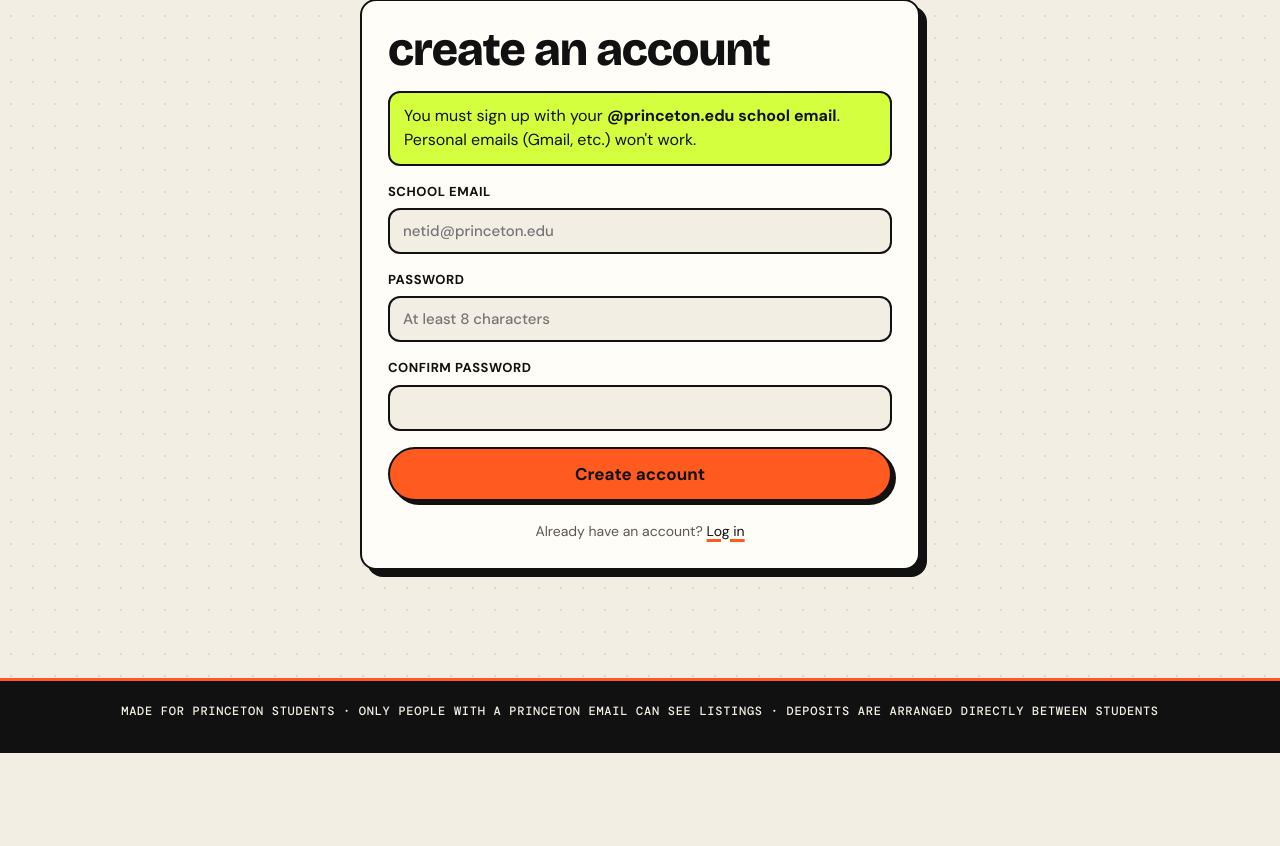
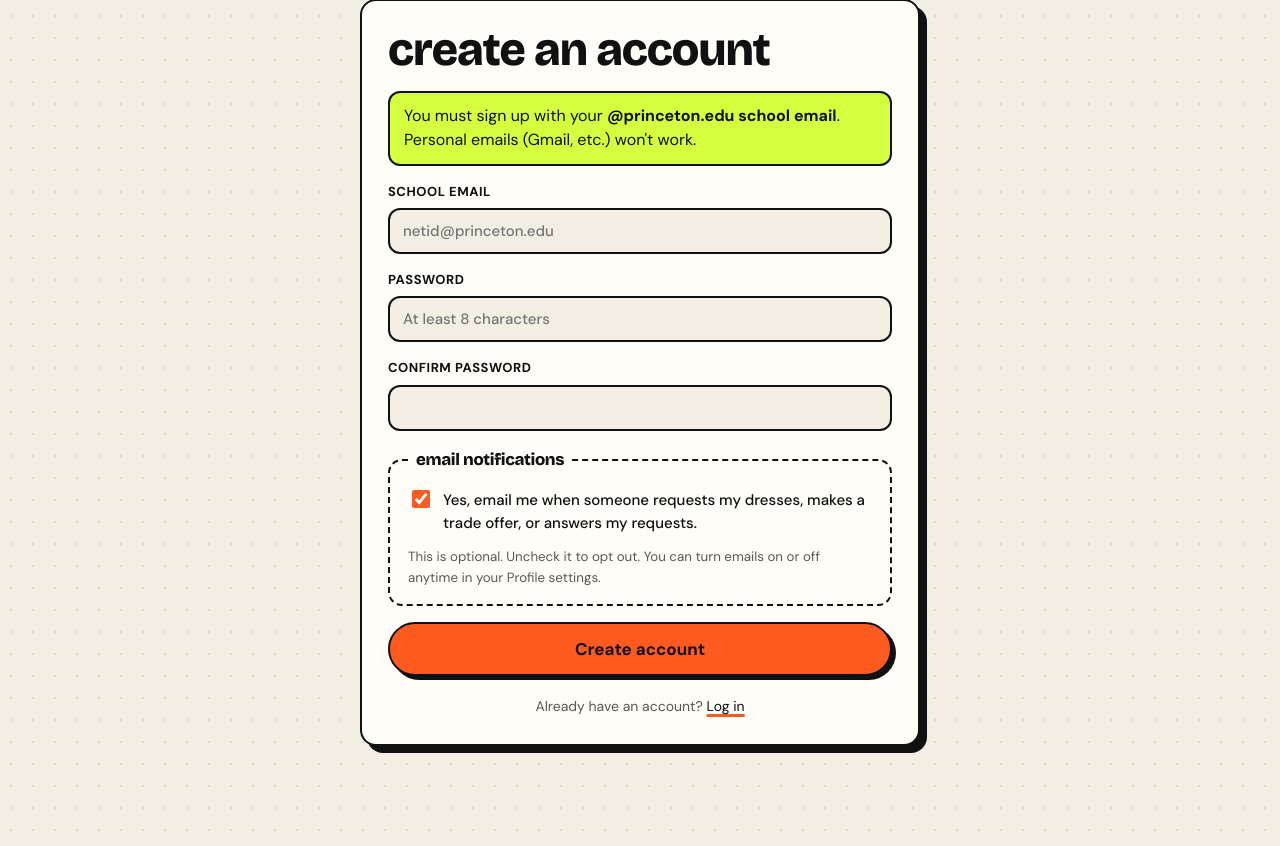
Before and after one commit to EKowal25/tiger-closet, a Node server app: page /signup in a window 1280 px wide. Shown: the part 127-973 px from the top of the page. Before the commit the page ends 880 px from the top, so only its background shows below. Run offline with Node 20, Linux system fonts and the light colour scheme.

Commit message:
Let people opt in or out of email notifications at signup
Signup now has an 'Email notifications' checkbox (on by default) that
says it's optional and can be changed anytime in Profile settings.
The Profile page explains the same.

Co-Authored-By: Claude Opus 5.5 <noreply@anthropic.com>
Claude-Session: https://claude.ai/code/session_01BKUGTUchoJ2zkp5oYZL9US

```diff
--- a/auth.js
+++ b/auth.js
@@ -68,14 +68,15 @@ module.exports = function mountAuth(app, { checkCsrf, flash, safeNext, clean, BA
   // ----- sign up -----
   app.get('/signup', (req, res) => {
     if (req.user) return res.redirect('/browse');
-    render(res, 'signup', 'Create an account', { next: safeNext(req.query.next), email: '' });
+    render(res, 'signup', 'Create an account', { next: safeNext(req.query.next), email: '', notify: true });
   });
 
   app.post('/signup', checkCsrf, async (req, res) => {
     const email = normEmail(req.body.email);
     const pw = typeof req.body.password === 'string' ? req.body.password : '';
     const next = safeNext(req.body.next);
-    const again = (msg) => { res.locals.flash = { msg, type: 'err' }; render(res.status(400), 'signup', 'Create an account', { next, email }); };
+    const notify = !!req.body.notify_email;
+    const again = (msg) => { res.locals.flash = { msg, type: 'err' }; render(res.status(400), 'signup', 'Create an account', { next, email, notify }); };
     if (!emailRe.test(email)) return again(`Please use your @${ALLOWED_DOMAIN} school email.`);
     if (pw.length < 8 || pw.length > 200) return again('Your password needs at least 8 characters.');
     if (pw !== req.body.confirm) return again("Those passwords don't match.");
@@ -84,10 +85,10 @@ module.exports = function mountAuth(app, { checkCsrf, flash, safeNext, clean, BA
     if (existing) return again('There is already an account with that email. Try logging in instead.');
     const netid = email.split('@')[0];
     const user = await db.one(
-      `INSERT INTO users (netid, email, password_hash) VALUES ($1, $2, $3)
-       ON CONFLICT (netid) DO UPDATE SET email = EXCLUDED.email, password_hash = EXCLUDED.password_hash
+      `INSERT INTO users (netid, email, password_hash, notify_email) VALUES ($1, $2, $3, $4)
+       ON CONFLICT (netid) DO UPDATE SET email = EXCLUDED.email, password_hash = EXCLUDED.password_hash, notify_email = EXCLUDED.notify_email
          WHERE users.password_hash IS NULL
-       RETURNING *`, [netid, email, await hashPassword(pw)]);
+       RETURNING *`, [netid, email, await hashPassword(pw), notify]);
     if (!user) return again('There is already an account with that email. Try logging in instead.');
     startSession(req, user);
     if (mail.verifyRequired) {
--- a/views/profile.ejs
+++ b/views/profile.ejs
@@ -15,7 +15,11 @@
       </label>
     </div>
     <label>Phone (optional) <input name="phone" value="<%= user.phone || '' %>" maxlength="30" placeholder="For texting about pickup"></label>
-    <label class="check"><input type="checkbox" name="notify_email" <%= user.notify_email === false ? '' : 'checked' %>> <span>Email me at <%= user.email %> when someone requests my dresses, makes a trade offer, or answers my requests</span></label>
+    <fieldset>
+      <legend>Email notifications</legend>
+      <label class="check"><input type="checkbox" name="notify_email" <%= user.notify_email === false ? '' : 'checked' %>> <span>Email me at <%= user.email %> when someone requests my dresses, makes a trade offer, or answers my requests.</span></label>
+      <small class="muted">Uncheck to stop emails. You can change this anytime here.</small>
+    </fieldset>
     <button class="btn">Save</button>
   </form>
 </section>
--- a/views/signup.ejs
+++ b/views/signup.ejs
@@ -10,6 +10,11 @@
     </label>
     <label>Password <input type="password" name="password" required minlength="8" autocomplete="new-password" placeholder="At least 8 characters"></label>
     <label>Confirm password <input type="password" name="confirm" required minlength="8" autocomplete="new-password"></label>
+    <fieldset>
+      <legend>Email notifications</legend>
+      <label class="check"><input type="checkbox" name="notify_email" <%= notify ? 'checked' : '' %>> <span>Yes, email me when someone requests my dresses, makes a trade offer, or answers my requests.</span></label>
+      <small class="muted">This is optional. Uncheck it to opt out. You can turn emails on or off anytime in your Profile settings.</small>
+    </fieldset>
     <button class="btn big">Create account</button>
   </form>
   <p class="links">Already have an account? <a href="/login?next=<%= encodeURIComponent(next) %>">Log in</a></p>
```
